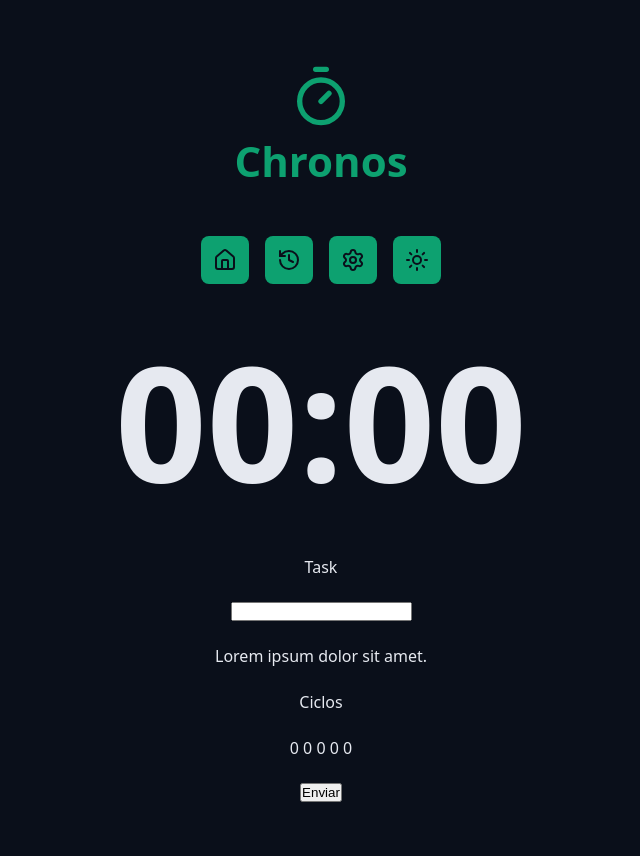
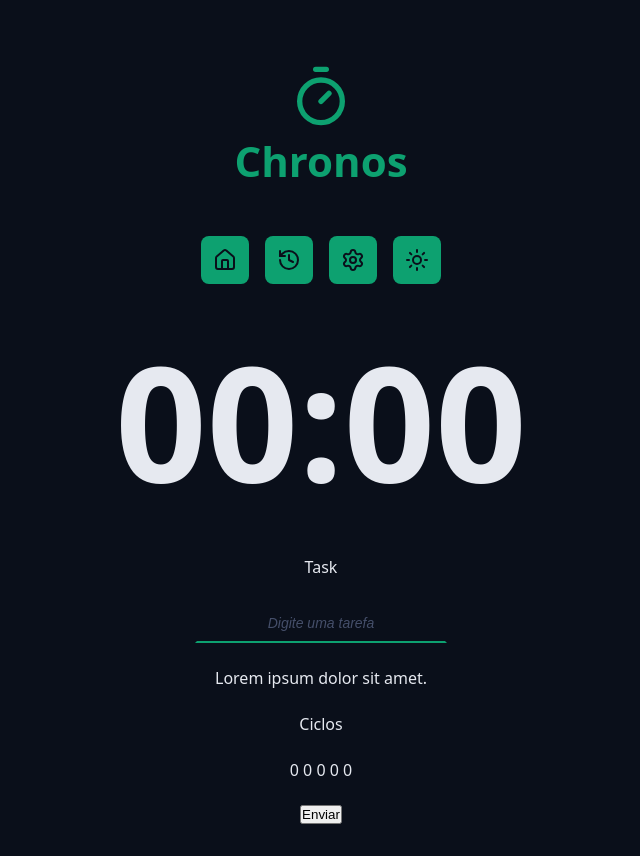
Before and after one commit to joaowatanabe/chronos-pomodoro, a React (Vite) app: page / in a window 1280 px wide. Shown: the whole page, without its empty margins (319-959 px from the left). Before the commit the page ends 834 px from the top, so only its background shows below. Built offline with nearby package versions, Linux system fonts and the light colour scheme.

Commit message:
Default Input Component style

```diff
--- a/src/App.tsx
+++ b/src/App.tsx
@@ -2,7 +2,6 @@ import { Container } from './components/Container';
 import { Logo } from './components/Logo';
 import { Menu } from './components/Menu';
 import { CountDown } from './components/CountDown';
-
 
 import './styles/theme.css';
 import './styles/global.css';
@@ -23,7 +22,12 @@ export function App() {
       <Container>
         <form className='form' action=''>
           <div className='formRow'>
-            <DefaultInput labelText='Task' id='meuInput' type='text'/>
+            <DefaultInput
+              labelText='Task'
+              placeholder='Digite uma tarefa'
+              id='meuInput'
+              type='text'
+            />
           </div>
           <div className='formRow'>
             <p>Lorem ipsum dolor sit amet.</p>
--- a/src/components/DefaultInput/index.tsx
+++ b/src/components/DefaultInput/index.tsx
@@ -1,3 +1,5 @@
+import styles from './styles.module.css';
+
 type DefaultInputProps = {
   id: string;
   labelText: string;
@@ -15,7 +17,7 @@ export function DefaultInput({
       {/* {labelText && <label htmlFor={id}>{labelText}</label>} */}
       {/* condicional, se o label text for usado irá renderizar se não
       não irá colocar nada.*/}
-      <input id={id} type={type} {...rest} />
+      <input className={styles.input} id={id} type={type} {...rest} />
     </>
   );
 }
--- a/src/components/DefaultInput/styles.module.css
+++ b/src/components/DefaultInput/styles.module.css
@@ -0,0 +1,31 @@
+.input {
+  background-color: transparent;
+  border: none;
+  border: 0.2rem solid transparent;
+  border-bottom: 0.2rem solid var(--primary);
+
+  transition: all 0.1s ease-in-out;
+
+  text-align: center;
+  font-size: 1.8rem;
+  padding: 0.8rem;
+
+  outline: none;
+  color: var(--text-default);
+}
+
+.input:focus {
+  border-radius: 0.8rem;
+  border: 0.2rem solid var(--primary);
+}
+
+.input::placeholder {
+  color: var(--gray-500);
+  font-size: 1.4rem;
+  font-style: italic;
+}
+
+.input:disabled {
+  border: 0.2rem solid var(--disabled);
+  color: var(--text-muted);
+}
```
